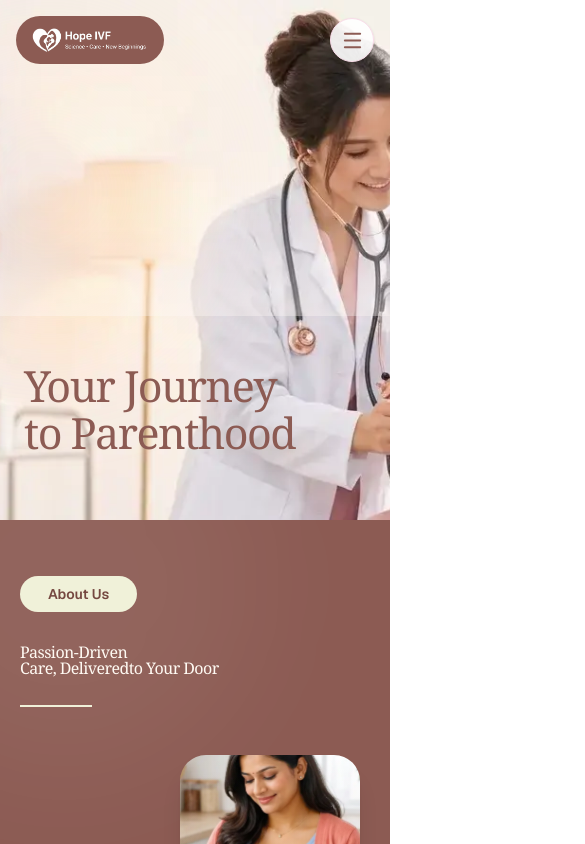
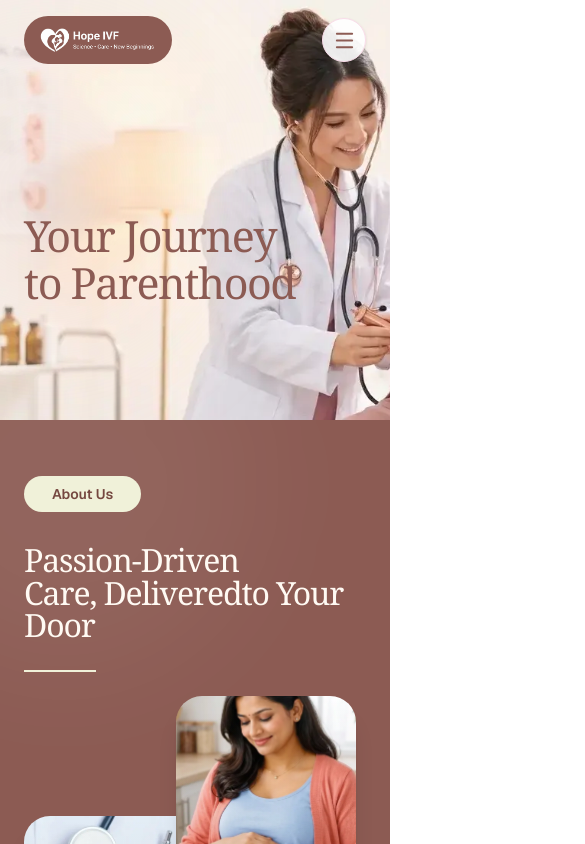
Before and after one commit to Rishangi-01/ivf-centre-landing-page, a Next.js app: page / in a window 390 px wide. Shown: the top 844 px of the page, 585 px wide, since content can reach past the window. Built offline with nearby package versions, Linux system fonts and the light colour scheme.

Commit message:
update fifth

```diff
--- a/components/home/AboutSection.tsx
+++ b/components/home/AboutSection.tsx
@@ -7,7 +7,7 @@ import { motion, useReducedMotion } from "framer-motion";
 import { site } from "@/data";
 
 const collageLayout = [
-  "left-0 top-[25%] h-[245px] w-[220px] sm:h-[270px] sm:w-[235px] lg:left-0 lg:top-[30%] lg:h-[300px] lg:w-[284px]",
+  "left-0 top-[25%] h-[245px] w-[190px] sm:h-[270px] sm:w-[235px] lg:left-0 lg:top-[30%] lg:h-[300px] lg:w-[284px]",
   "right-[3%] top-0 h-[215px] w-[180px] sm:h-[235px] sm:w-[200px] lg:right-[5%] lg:top-0 lg:h-[288px] lg:w-[270px]",
   "right-0 bottom-0 h-[225px] w-[185px] sm:h-[250px] sm:w-[205px] lg:right-0 lg:bottom-0 lg:h-[330px] lg:w-[294px]",
 ];
@@ -18,7 +18,7 @@ export default function AboutSection() {
   const reduceMotion = useReducedMotion();
 
   return (
-    <section id="about" className="relative isolate overflow-hidden bg-[#8c5b53] px-5 py-14 text-white sm:px-8 sm:py-20 lg:min-h-[620px] lg:px-12 lg:py-10 w-[100%]">
+    <section id="about" className="relative isolate overflow-hidden bg-[#8c5b53] py-14 text-white sm:py-20 lg:min-h-[620px] lg:py-10 max-w-[1600px] px-6 sm:px-6 lg:px-10 xl:px-14 w-[100%]">
 
       <div
         aria-hidden="true"
@@ -30,7 +30,7 @@ export default function AboutSection() {
         className="pointer-events-none absolute -bottom-40 right-0 h-96 w-96 rounded-full bg-[#5f3832]/20 blur-3xl"
       />
 
-      <div className="relative mx-auto grid max-w-[1400px] grid-cols-1 items-center gap-12 md:grid-cols-[1fr_1fr] md:gap-8 lg:min-h-[540px] lg:grid-cols-[1.1fr_1fr] lg:gap-14">
+      <div className="relative mx-auto grid max-w-[1400px] grid-cols-1 items-center gap-6 md:grid-cols-[1fr_1fr] md:gap-8 lg:min-h-[540px] lg:grid-cols-[1.1fr_1fr] lg:gap-14">
 
         <motion.div
           initial="hidden"
@@ -79,7 +79,7 @@ export default function AboutSection() {
                 },
               },
             }}
-            className="mt-8 font-serif lg:text-[6rem] font-normal leading-[1.02] tracking-[-0.035em] text-[#fffaf3]"
+            className="mt-8 font-serif lg:text-[6rem] text-[2rem] font-normal leading-[1.02] tracking-[-0.035em] text-[#fffaf3]"
           >
             {homeAbout.title.map((line, index) => (
               <span key={line}>
--- a/components/home/BookNowForm.tsx
+++ b/components/home/BookNowForm.tsx
@@ -64,7 +64,7 @@ export default function BookNowForm() {
 
   return (
     <main className="min-h-screen overflow-hidden bg-[#fffaf7] text-[#332a28] w-[100%]">
-      <section id="book-appointment" className="relative flex min-h-screen items-center px-4 py-12 sm:px-6 sm:py-16 lg:px-10 lg:py-8 xl:px-14">
+      <section id="book-appointment" className="relative flex min-h-screen items-center py-12 sm:py-16 lg:py-8">
         <div
           aria-hidden="true"
           className="pointer-events-none absolute -left-36 top-10 h-96 w-96 rounded-full bg-[#ead6ce]/45 blur-3xl"
@@ -74,7 +74,7 @@ export default function BookNowForm() {
           className="pointer-events-none absolute -right-32 bottom-0 h-96 w-96 rounded-full bg-[#8c5b53]/10 blur-3xl"
         />
 
-        <div className="relative mx-auto grid w-full max-w-[1450px] grid-cols-1 items-center gap-10 lg:grid-cols-[0.85fr_1.15fr] lg:gap-12 xl:gap-20">
+        <div className="relative mx-auto grid w-full max-w-[1600px] px-6 sm:px-6 lg:px-10 xl:px-14 grid-cols-1 items-center gap-10 lg:grid-cols-[0.85fr_1.15fr] lg:gap-12 xl:gap-20">
 
           <motion.div
             initial="hidden"
--- a/components/home/HeroSection.tsx
+++ b/components/home/HeroSection.tsx
@@ -22,7 +22,7 @@ export default function HeroSection() {
   };
 
   return (
-    <section className="relative isolate min-h-[520px] overflow-hidden bg-[#fff9f6] sm:min-h-[600px] lg:min-h-[620px] w-[100%]">
+    <section className="relative isolate lg:min-h-[520px] h-[420px] overflow-hidden bg-[#fff9f6] sm:min-h-[600px] lg:min-h-[620px] max-w-[1600px] px-6 sm:px-6 lg:px-10 xl:px-14 w-[100%]">
 
       <div
         aria-hidden="true"
@@ -40,7 +40,7 @@ export default function HeroSection() {
         />
       </motion.div>
 
-      <div className="relative mx-auto grid min-h-[520px] max-w-[1600px] grid-cols-1 items-center sm:min-h-[600px] lg:min-h-[620px] lg:grid-cols-2">
+      <div className="relative mx-auto grid min-h-[420px] max-w-[1600px] grid-cols-1 items-center sm:min-h-[600px] lg:min-h-[620px] lg:grid-cols-2">
 
         <motion.div
           initial="hidden"
@@ -53,7 +53,7 @@ export default function HeroSection() {
               },
             },
           }}
-          className="relative z-10 order-2 px-6 pb-12 pt-4 sm:px-10 lg:order-1 lg:px-14 lg:py-16 xl:px-20"
+          className="relative z-10 order-2 pb-12 pt-4 lg:order-1 lg:py-16"
         >
 
           <motion.h1
@@ -80,10 +80,10 @@ export default function HeroSection() {
             duration: shouldReduceMotion ? 0 : 1.1,
             ease: [0.22, 1, 0.36, 1],
           }}
-          className="relative order-1 h-[300px] overflow-hidden sm:h-[410px] lg:order-2 lg:h-full lg:min-h-[620px]"
+          className="relative order-1 lg:h-[300px] h-[0px] overflow-hidden sm:h-[410px] lg:order-2 lg:h-full lg:min-h-[620px]"
         >
 
-          <div className="pointer-events-none absolute inset-0 bg-gradient-to-t from-[#fff9f6]/35 via-transparent to-transparent lg:bg-gradient-to-r lg:from-[#fff9f6]/30 lg:via-transparent lg:to-transparent" />
+          <div className="pointer-events-none absolute inset-0 lg:via-transparent lg:to-transparent" />
         </motion.div>
       </div>
     </section>
--- a/components/home/MedicalServices.tsx
+++ b/components/home/MedicalServices.tsx
@@ -26,7 +26,7 @@ export default function MedicalServices() {
         className="pointer-events-none absolute -left-32 top-20 h-80 w-80 rounded-full bg-[#8c5b53]/[0.06] blur-3xl"
       />
 
-      <div className="relative mx-auto max-w-[1600px] px-4 py-6 sm:px-6 sm:py-10 md:py-8 lg:px-8 lg:py-24">
+      <div className="relative mx-auto max-w-[1600px] px-6 sm:px-6 lg:px-10 xl:px-14 py-6 sm:py-10 md:py-8 lg:py-24">
         <div className="grid grid-cols-1 gap-7 md:grid-cols-[0.9fr_1.1fr] md:gap-5 lg:grid-cols-[0.95fr_1.6fr] lg:gap-12">
           <div className="min-w-0 lg:sticky lg:top-8 lg:h-fit lg:self-start">
             <motion.div
--- a/components/home/TeamSection.tsx
+++ b/components/home/TeamSection.tsx
@@ -26,7 +26,7 @@ export default function TeamSection() {
         className="pointer-events-none absolute -bottom-40 -left-32 h-96 w-96 rounded-full bg-[#b9b4f5]/35 blur-3xl"
       />
 
-      <div className="relative mx-auto max-w-[1600px] px-5 sm:px-8 lg:px-14 xl:px-20">
+      <div className="relative mx-auto max-w-[1600px] px-6 sm:px-6 lg:px-10 xl:px-14">
 
         <motion.div
           initial={{ opacity: 0, y: shouldReduceMotion ? 0 : 35 }}
--- a/components/home/WellnessGallery.tsx
+++ b/components/home/WellnessGallery.tsx
@@ -18,14 +18,14 @@ export default function WellnessGallery() {
   const reduceMotion = useReducedMotion();
 
   return (
-    <section className="relative overflow-hidden bg-[#f4f4f2] px-4 py-12 sm:px-6 sm:py-16 lg:min-h-[740px] lg:px-5 lg:py-[62px] w-[100%]">
+    <section className="relative overflow-hidden bg-[#f4f4f2] py-12 sm:py-16 lg:min-h-[740px] lg:py-[62px] w-[100%]">
 
       <div
         aria-hidden="true"
         className="pointer-events-none absolute -right-32 top-0 h-96 w-96 rounded-full bg-[#8c5b53]/[0.04] blur-3xl"
       />
 
-      <div className="relative mx-auto max-w-[1800px]">
+      <div className="relative mx-auto max-w-[1600px] px-6 sm:px-6 lg:px-10 xl:px-14">
 
         <div className="grid grid-cols-2 items-start gap-x-4 gap-y-8 sm:gap-x-6 lg:grid-cols-4 lg:gap-x-[34px]">
           {galleryItems.map((item, index) => (
--- a/components/layout/Navbar.tsx
+++ b/components/layout/Navbar.tsx
@@ -32,7 +32,7 @@ export default function Navbar() {
 
   return (
     <header className="absolute inset-x-0 top-0 z-50 w-full">
-      <div className="relative mx-auto flex max-w-[1600px] items-center justify-between px-4 py-4 sm:px-6 lg:px-10 lg:py-6 xl:px-14">
+      <div className="relative mx-auto flex max-w-[1600px] items-center justify-between px-6 py-4 sm:px-6 lg:px-10 lg:py-6 xl:px-14">
         <Link
           href={site.nav.links[0].href}
           aria-label={`${site.site.name} home`}
```
Also changed, not shown: components/home/ContactForm.tsx (+5 -5 lines), components/home/TreatmentProcess.tsx (+5 -5 lines).
